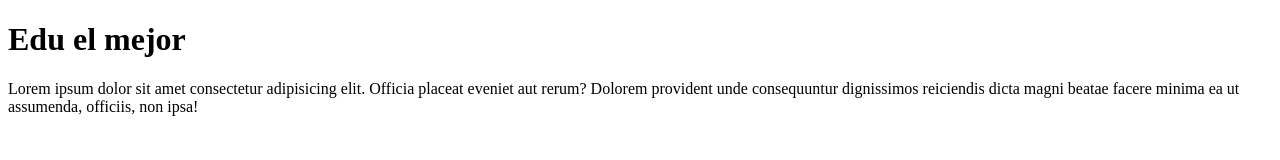
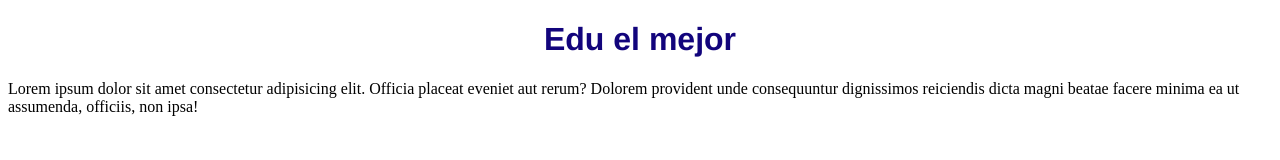
Before and after one commit to eduardomorcam/Portfolio, a plain HTML site: page index.html in a window 1280 px wide. Drawn offline with Linux system fonts and the light colour scheme.

Commit message:
Add files via upload

```diff
--- a/index.html
+++ b/index.html
@@ -4,6 +4,13 @@
     <meta charset="UTF-8">
     <meta name="viewport" content="width=device-width, initial-scale=1.0">
     <title>Document</title>
+    <style>
+        h1{
+            text-align: center;
+            color:rgb(18, 4, 124) ;
+            font-family: 'Franklin Gothic Medium', 'Arial Narrow', Arial, sans-serif ;
+        }
+    </style>
 </head>
 <body>
     <h1>Edu el mejor</h1>
```
